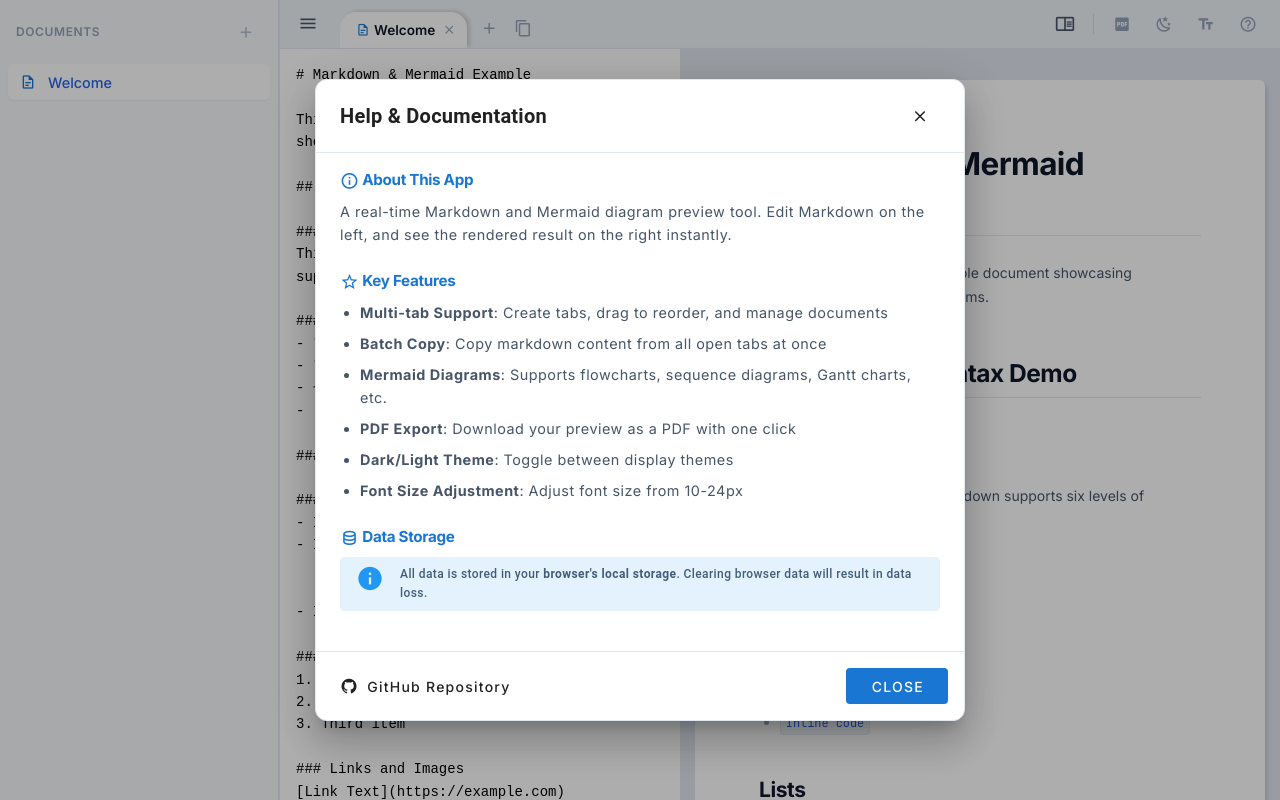
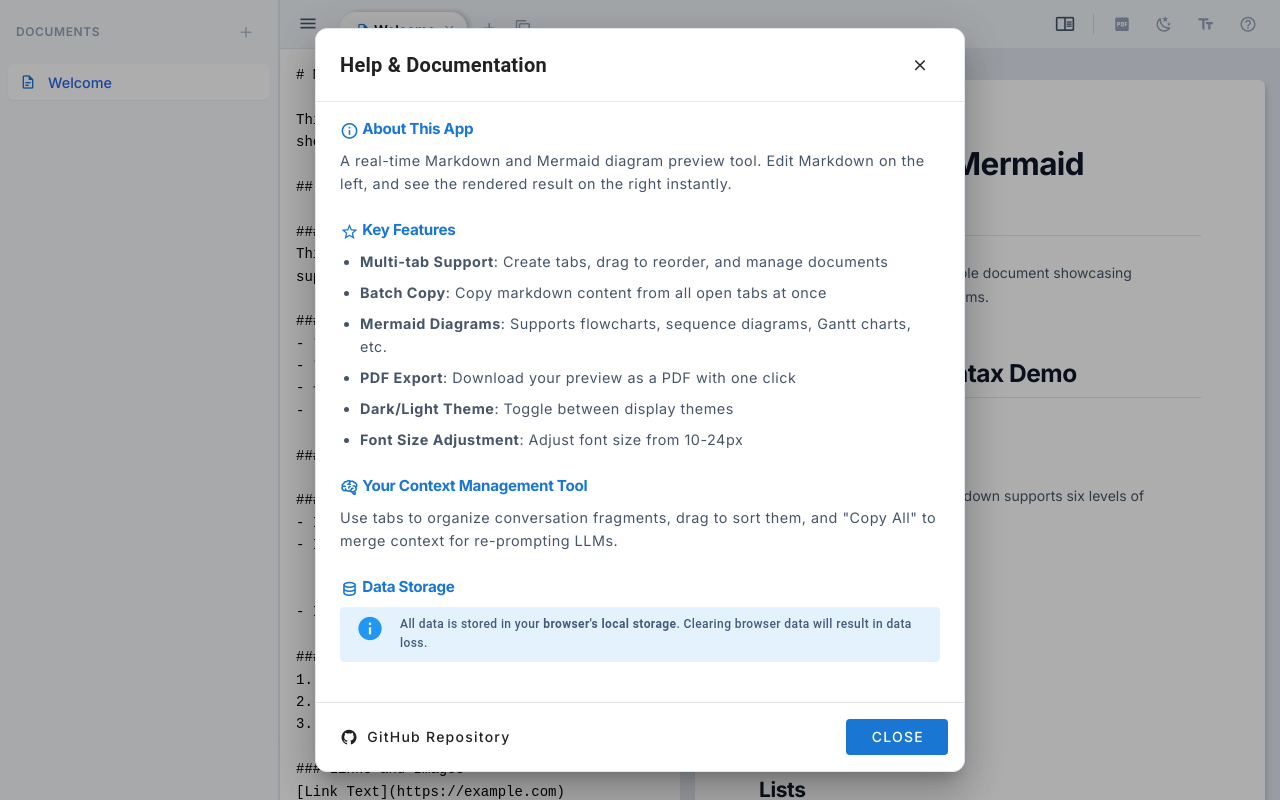
Before and after one commit to kuochunchang/md-viewer, a Vue app: page / in a window 1280 px wide. Both pictures are taken after a click on the button 1248 px from the left and 24 px from the top of the page. Built offline with nearby package versions, Linux system fonts and the light colour scheme.

Commit message:
feat: Introduce LLM context management workflow with updated documentation and UI explanations.

```diff
--- a/index.html
+++ b/index.html
@@ -5,11 +5,11 @@
   <meta charset="UTF-8">
   <link rel="icon" type="image/png" href="/icon.png">
   <meta name="viewport" content="width=device-width, initial-scale=1.0">
-  <title>Markdown & Mermaid Viewer - Real-time Online Editor & Preview</title>
+  <title>Markdown & Mermaid Viewer + Your Context Manager</title>
   <meta name="description"
-    content="A powerful, free online Markdown editor with real-time preview and built-in Mermaid diagram support. Write, visualize, and export your documentation instantly.">
+    content="A Markdown editor & Mermaid viewer that supports Context Management for LLM interactions. Simple tool to diverge, organize, and converge your thoughts.">
   <meta name="keywords"
-    content="markdown editor, markdown viewer, mermaid js, online markdown, realtime preview, mermaid diagram editor, visualization, free tool, document viewer">
+    content="markdown editor, mermaid js, context manager, prompt engineering tool, online markdown, realtime preview, visualization, free tool">
   <meta name="author" content="MD Viewer">
   <meta name="robots" content="index, follow">
 
--- a/src/components/SettingsMenu.vue
+++ b/src/components/SettingsMenu.vue
@@ -139,6 +139,14 @@
                     <li><strong>Dark/Light Theme</strong>: Toggle between display themes</li>
                     <li><strong>Font Size Adjustment</strong>: Adjust font size from 10-24px</li>
                 </ul>
+            </div>
+
+            <div class="help-section mb-6">
+                <h3 class="flex align-center gap-2 text-primary font-weight-bold mb-2">
+                    <v-icon size="small" color="primary">mdi-brain</v-icon>
+                    Your Context Management Tool
+                </h3>
+                <p>Use tabs to organize conversation fragments, drag to sort them, and "Copy All" to merge context for re-prompting LLMs.</p>
             </div>
 
             <div class="help-section mb-6">
```
Also changed, not shown: 1 other file (tests, documents, lock files or other folders).
